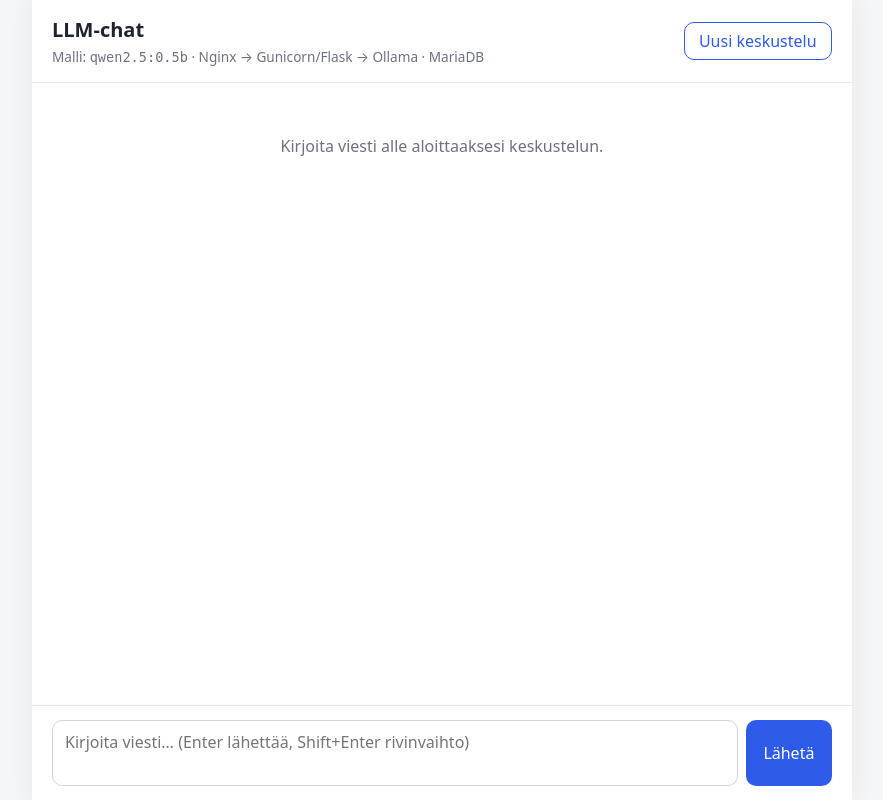
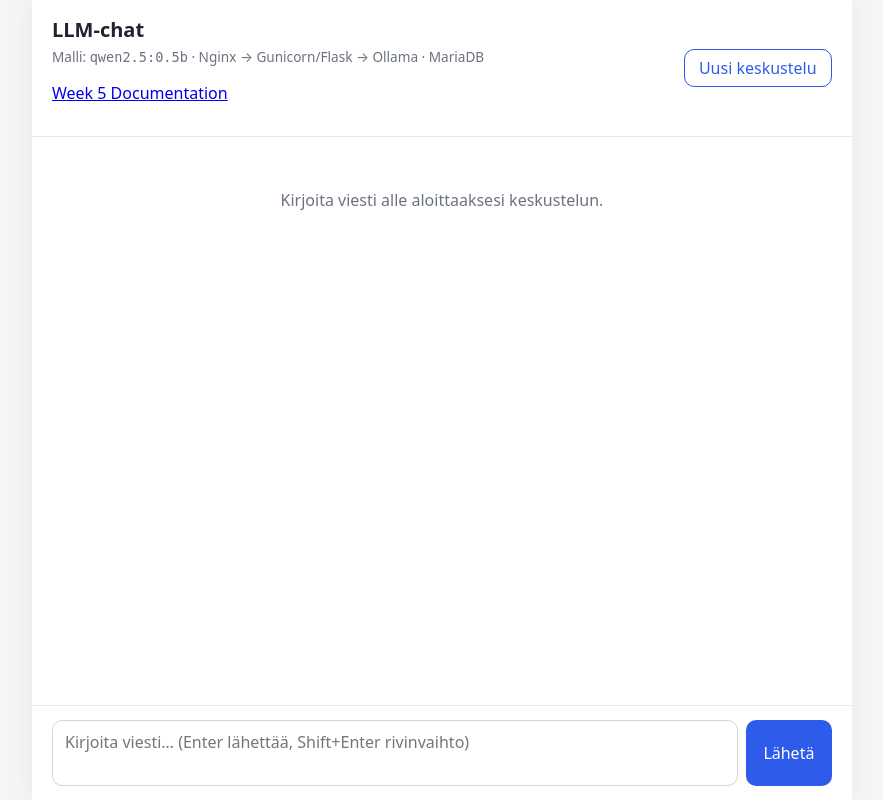
Before and after one commit to J-Kiviniitty/linux-week5-chat, a Flask app: page / in a window 1280 px wide. Shown: the whole page, without its empty margins (198-1081 px from the left). Run offline with Flask 3, Linux system fonts and the light colour scheme; data that the repository does not hold is empty.

Commit message:
Add documentation page

```diff
--- a/app.py
+++ b/app.py
@@ -38,6 +38,9 @@ def _ndjson(obj: dict) -> str:
 def index():
     return render_template("index.html", model=OLLAMA_MODEL)
 
+@app.get("/documentation")
+def documentation():
+    return render_template("documentation.html")
 
 @app.get("/health")
 def health():
--- a/templates/index.html
+++ b/templates/index.html
@@ -13,6 +13,11 @@
       <div>
         <h1>LLM-chat</h1>
         <p class="chat__meta">Malli: <code>{{ model }}</code> · Nginx → Gunicorn/Flask → Ollama · MariaDB</p>
+        <p>
+    <a href="{{ request.script_root }}/documentation">
+        Week 5 Documentation
+    </a>
+</p>
       </div>
       <button type="button" id="new-chat" class="btn btn--ghost">Uusi keskustelu</button>
     </header>
```
Also changed, not shown: templates/documentation.html (added, +29 -0 lines).
